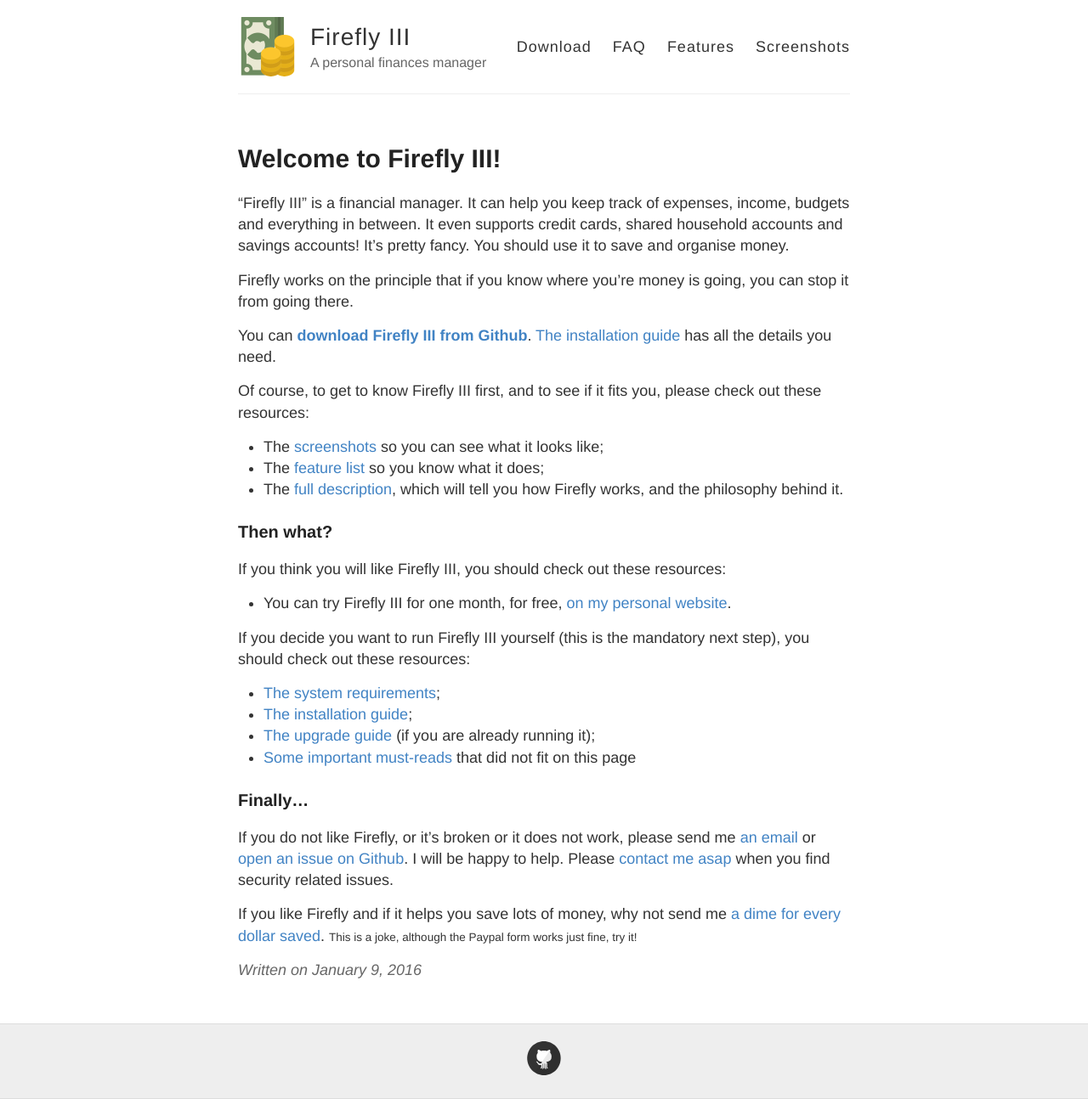
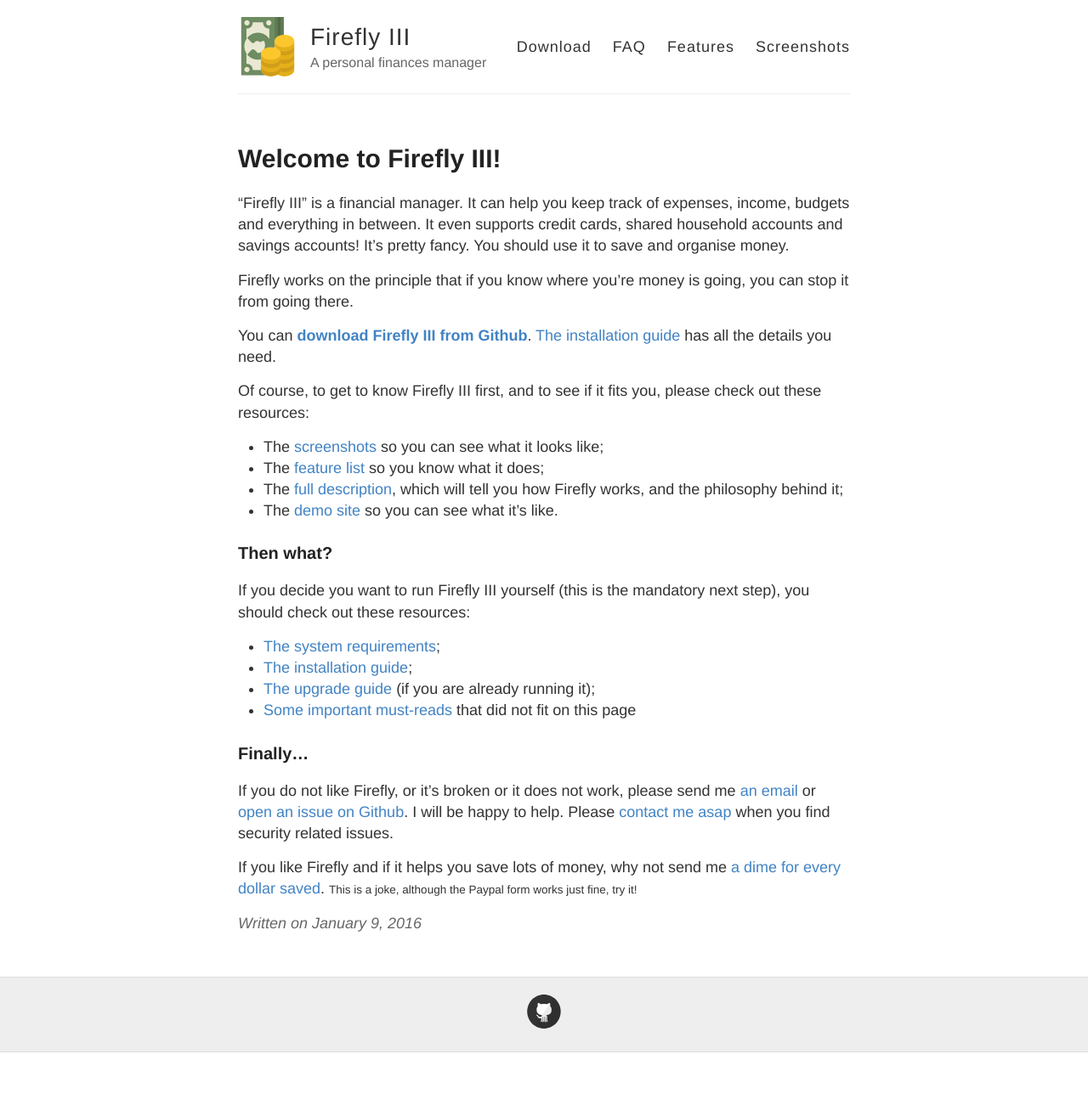
Before and after one commit to firefly-iii/firefly-iii.org, a Jekyll site: the page built from _posts/2016-01-09-about-ff.markdown, in a window 1280 px wide. Shown: the whole page at 85% size. Built offline with Jekyll 4.4.1, drawn with Linux system fonts in a browser that asks for light colours; after the commit the page ends 1239 px from its top, so only the background shows below that.

Commit message:
Point to demo site

```diff
--- a/_posts/2016-01-09-about-ff.markdown
+++ b/_posts/2016-01-09-about-ff.markdown
@@ -15,13 +15,11 @@ Of course, to get to know Firefly III first, and to see if it fits you, please c
 
 - The [screenshots](screenshots/) so you can see what it looks like;
 - The [feature list](features/) so you know what it does;
-- The [full description](description/), which will tell you how Firefly works, and the philosophy behind it.
+- The [full description](description/), which will tell you how Firefly works, and the philosophy behind it;
+- The [demo site](https://firefly-iii.nder.be/) so you can see what it's like.
+
 
 ### Then what?
-
-If you think you will like Firefly III, you should check out these resources:
-
-- You can try Firefly III for one month, for free, [on my personal website](try-firefly-iii/).
 
 If you decide you want to run Firefly III yourself (this is the mandatory next step), you should check out these resources:
 
```
